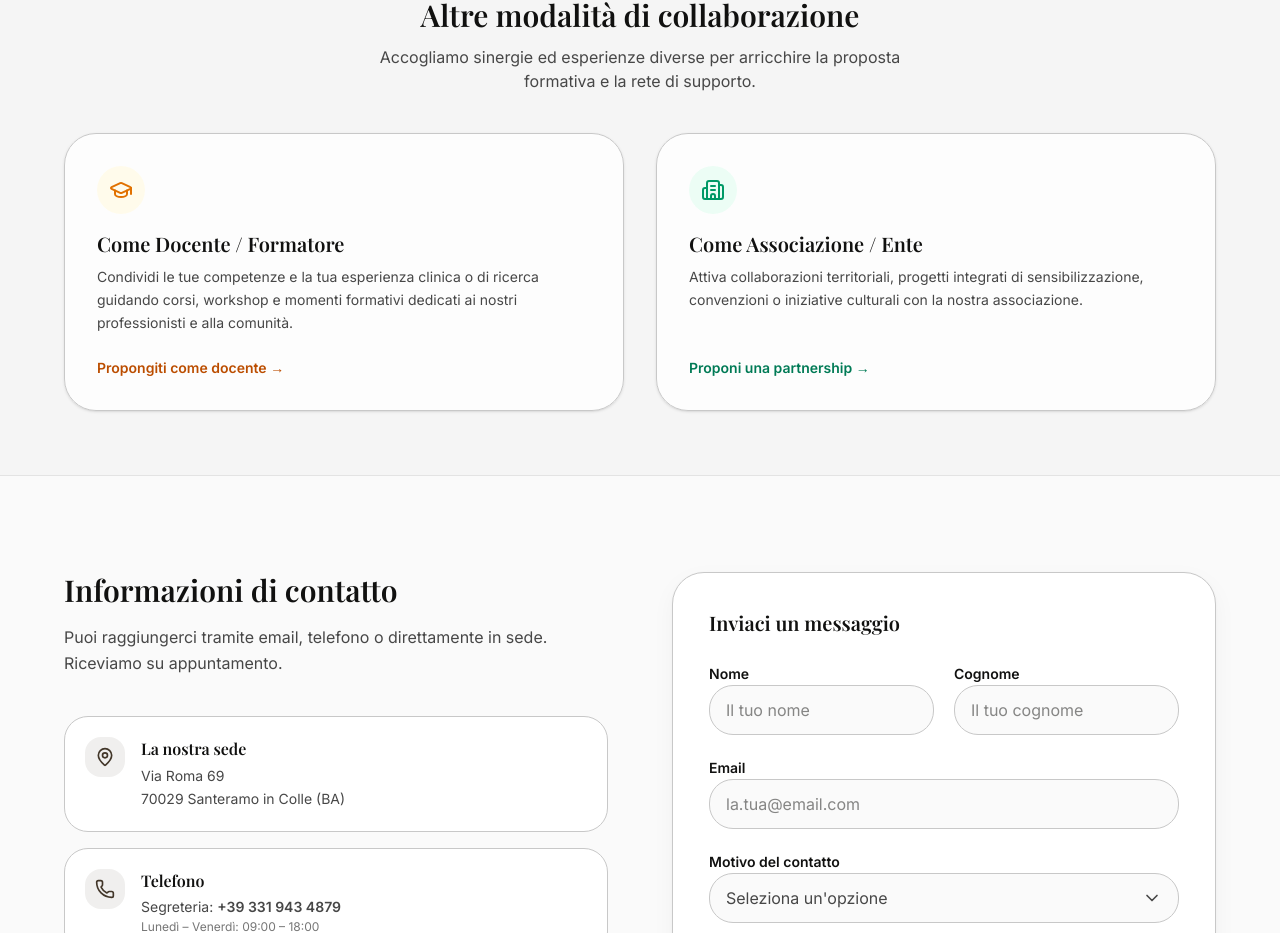
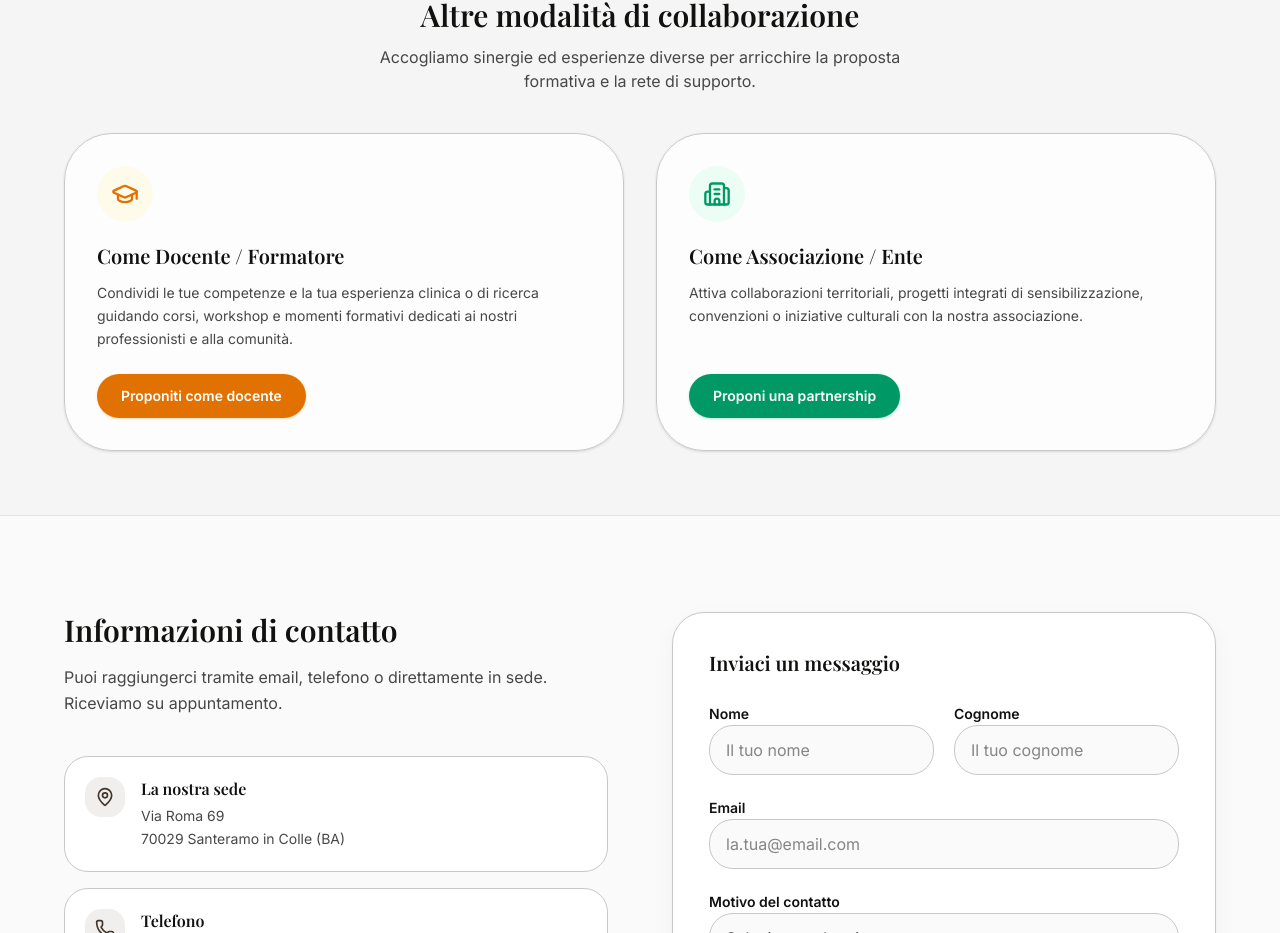
Before and after one commit to applicaaps/applica, a Next.js app in the folder applica-app/: page /contatti in a window 1280 px wide. Shown: the part 949-1882 px from the top of the page. Built offline with nearby package versions, Linux system fonts and the light colour scheme; a web font is replaced by a local one.

Commit message:
feat: add contact page with multi-role navigation and integration via Formspree

```diff
--- a/applica-app/app/contatti/page.tsx
+++ b/applica-app/app/contatti/page.tsx
@@ -110,11 +110,11 @@ export default function Contatti() {
           <div className="grid grid-cols-1 md:grid-cols-2 gap-6 lg:gap-8">
             {/* Come Docente */}
             <RevealSection stagger={1}>
-              <div className="bg-white/80 backdrop-blur-sm rounded-2xl p-6 lg:p-8 border border-[var(--color-outline-variant)] shadow-sm hover:shadow-md transition-all duration-300 flex flex-col items-start h-full">
-                <div className="w-12 h-12 rounded-xl bg-amber-50 text-amber-600 flex items-center justify-center mb-4">
-                  <GraduationCap size={24} />
+              <div className="group bg-white/80 backdrop-blur-sm rounded-3xl p-8 border border-[var(--color-outline-variant)] shadow-sm hover:shadow-md transition-all duration-300 flex flex-col items-center md:items-start text-center md:text-left h-full">
+                <div className="w-14 h-14 rounded-2xl bg-amber-50 text-amber-600 flex items-center justify-center mb-5 group-hover:scale-105 transition-transform duration-300">
+                  <GraduationCap size={28} />
                 </div>
-                <h3 className="text-xl font-bold text-[var(--color-on-surface)] mb-2">
+                <h3 className="text-xl font-bold text-[var(--color-on-surface)] mb-3">
                   Come Docente / Formatore
                 </h3>
                 <p className="text-sm text-[var(--color-on-surface-variant)] leading-relaxed mb-6 flex-1">
@@ -126,20 +126,20 @@ export default function Contatti() {
                     setSelectedMotivo("docente");
                     document.getElementById("messaggio")?.scrollIntoView({ behavior: "smooth" });
                   }}
-                  className="inline-flex items-center gap-2 text-amber-700 font-semibold text-sm hover:underline"
+                  className="inline-flex items-center justify-center gap-2 bg-amber-600 text-white px-6 py-3 rounded-xl font-semibold text-sm pressable hover:bg-amber-700 transition-colors w-full sm:w-auto shadow-sm shadow-amber-600/20"
                 >
-                  Propongiti come docente &rarr;
+                  Proponiti come docente
                 </button>
               </div>
             </RevealSection>
 
             {/* Come Associazione */}
             <RevealSection stagger={2}>
-              <div className="bg-white/80 backdrop-blur-sm rounded-2xl p-6 lg:p-8 border border-[var(--color-outline-variant)] shadow-sm hover:shadow-md transition-all duration-300 flex flex-col items-start h-full">
-                <div className="w-12 h-12 rounded-xl bg-emerald-50 text-emerald-600 flex items-center justify-center mb-4">
-                  <Building2 size={24} />
+              <div className="group bg-white/80 backdrop-blur-sm rounded-3xl p-8 border border-[var(--color-outline-variant)] shadow-sm hover:shadow-md transition-all duration-300 flex flex-col items-center md:items-start text-center md:text-left h-full">
+                <div className="w-14 h-14 rounded-2xl bg-emerald-50 text-emerald-600 flex items-center justify-center mb-5 group-hover:scale-105 transition-transform duration-300">
+                  <Building2 size={28} />
                 </div>
-                <h3 className="text-xl font-bold text-[var(--color-on-surface)] mb-2">
+                <h3 className="text-xl font-bold text-[var(--color-on-surface)] mb-3">
                   Come Associazione / Ente
                 </h3>
                 <p className="text-sm text-[var(--color-on-surface-variant)] leading-relaxed mb-6 flex-1">
@@ -151,9 +151,9 @@ export default function Contatti() {
                     setSelectedMotivo("associazione");
                     document.getElementById("messaggio")?.scrollIntoView({ behavior: "smooth" });
                   }}
-                  className="inline-flex items-center gap-2 text-emerald-700 font-semibold text-sm hover:underline"
+                  className="inline-flex items-center justify-center gap-2 bg-emerald-600 text-white px-6 py-3 rounded-xl font-semibold text-sm pressable hover:bg-emerald-700 transition-colors w-full sm:w-auto shadow-sm shadow-emerald-600/20"
                 >
-                  Proponi una partnership &rarr;
+                  Proponi una partnership
                 </button>
               </div>
             </RevealSection>
```
